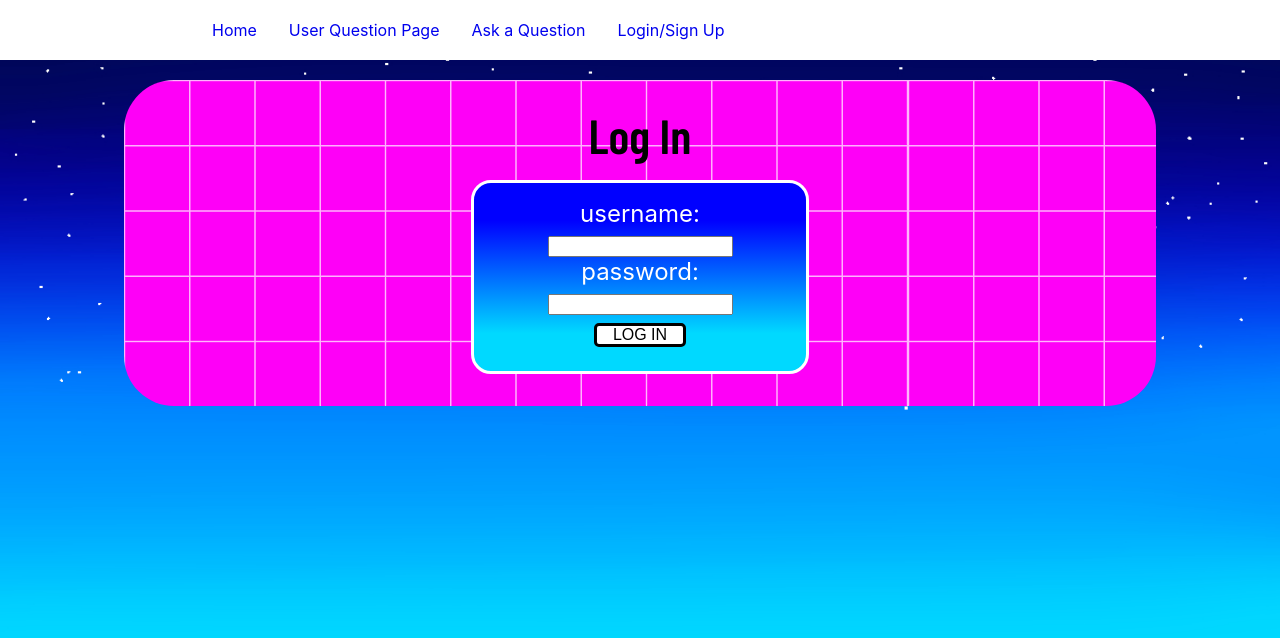
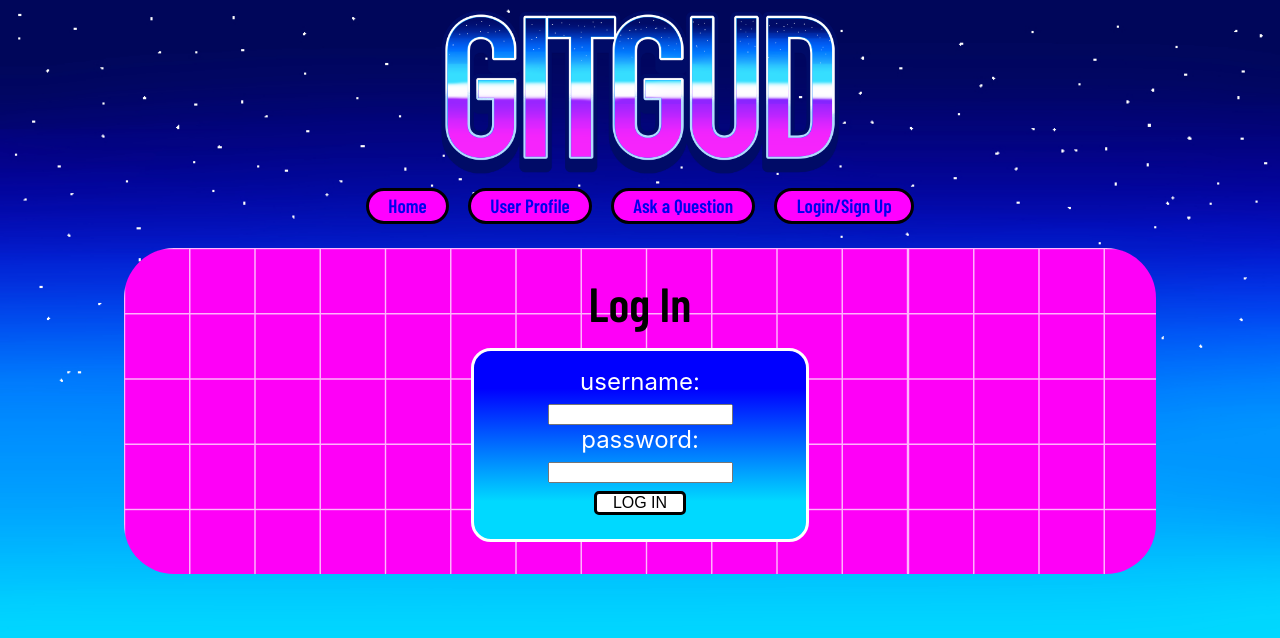
Before and after one commit to Momentum-Team-13/questionbox-team-read-pand-front-end, a React (Create React App) app: page /login in a window 1280 px wide. Shown: the top 638 px of the page. Built offline with nearby package versions, Linux system fonts and the light colour scheme.

Commit message:
navbar styled

```diff
--- a/src/App.css
+++ b/src/App.css
@@ -8,6 +8,7 @@
 a {
   text-decoration: none;
 }
+
 
 h1 {
   font-size: 5em;
@@ -58,7 +59,59 @@ body {
   padding: 1em;
   margin: 1em;
 }
+/* Navbar */
 
+.nav-logo {
+  margin: auto;
+  text-align: center;
+}
+
+.nav-logo img {
+  width: 400px;
+}
+
+.nav {
+  position: static;
+  width: 100%;
+  margin-bottom: 20px;
+}
+
+.nav-content {
+  margin: 0 auto;
+  display: flex;
+  align-items: center;
+  height: 100%;
+}
+
+.nav-item {
+  display: inline;
+  margin: .2em .5em;
+  background-color: magenta;
+  padding: 0.2em 1em;
+  border-radius: 30px;
+  font-family: 'Barlow Condensed', sans-serif;
+  font-size: 1.2em;
+  border: solid;
+}
+
+.nav-item:hover {
+  cursor: pointer;
+  font-weight: bold;
+  background-color: #00D9FF;
+}
+
+.nav-item:visited {
+  text-decoration: none;
+  color: black;
+}
+
+.nav-items {
+  margin: auto;
+  display: flex;
+  justify-content: center;
+  align-items: center;
+  flex-wrap: wrap;
+}
 /* Home Page */
 
 .gameGenre {
@@ -163,6 +216,8 @@ body {
 
 /* Mobile Sizing */
 
-@media screen and (max-width: 420px) {
-
+@media screen and (max-width: 560px) {
+  .nav-items {
+    width: 200px;
+  }
 }
--- a/src/login.js
+++ b/src/login.js
@@ -10,7 +10,7 @@ export const Login = ({setAuth, token }) => {
     event.preventDefault()
     setError(null)
     axios
-      .post('https://drf-library-api.herokuapp.com/api/auth/token/login', {
+      .post('https://red-panda-question-box.herokuapp.com/api/auth/token/login', {
         username: username,
         password: password,
       })
--- a/src/navbar.css
+++ b/src/navbar.css
@@ -16,45 +16,3 @@
    text-decoration: none;
    color: black;
 } */
-
-
-.nav {
-    /* background-color: var(--off-white); */
-    background-color: white;
-    position: static;
-    /* top: 0px; */
-    width: 100%;
-    height: 60px;
-    /* z-index: 500; */
-    margin-bottom: 20px;
-}
-
-.nav .nav-content {
-    max-width: 1000px;
-    padding: 0rem 3rem;
-    margin: 0 auto;
-    display: flex;
-    justify-content: space-between;
-    align-items: center;
-    height: 100%;
-}
-
-.nav-item {
-    display: inline;
-    margin-left: 2rem;
-}
-
-.nav-items {
-    color: blue;
-}
-
-.nav-item:hover {
-    text-decoration: underline;
-    cursor: pointer;
-    font-weight: bold;
-}
-
-.nav-item:visited {
-    text-decoration: none;
-    color: black;
-}
--- a/src/navbar.js
+++ b/src/navbar.js
@@ -1,26 +1,30 @@
 import { Link } from "react-router-dom";
-import './navbar.css';
 
 export default function Navbar() {
     return (
         <>
             <div className="nav">
+            <div className="nav-logo">
+                            <img src="../images/branding/logo.png" alt="gitgud logo" />
+                        </div>
                 <div className="nav-content">
-                    <ul className="nav-items">
-                        <li className="nav-item">
+                    <div className="nav-items">
+
+                        <div className="nav-item">
                             <Link to={"/"}>Home</Link>
-                        </li>
-                        <li className="nav-item">
-                            <Link to={"/"}>User Question Page</Link>
-                        </li>
-                        <li className="nav-item">
+                        </div>
+                        <div className="nav-item">
+                            <Link to={"/"}>User Profile</Link>
+                        </div>
+
+                        <div className="nav-item">
                             <Link to={"/"}>Ask a Question</Link>
-                        </li>
-                        <li className="nav-item">
+                        </div>
+                        <div className="nav-item">
                             <Link to={"/login"}>Login/Sign Up</Link>
-                        </li>
+                        </div>
 
-                    </ul>
+                    </div>
                 </div>
             </div>
         </>
```
Also changed, not shown: public/images/branding/logo.png (added).
